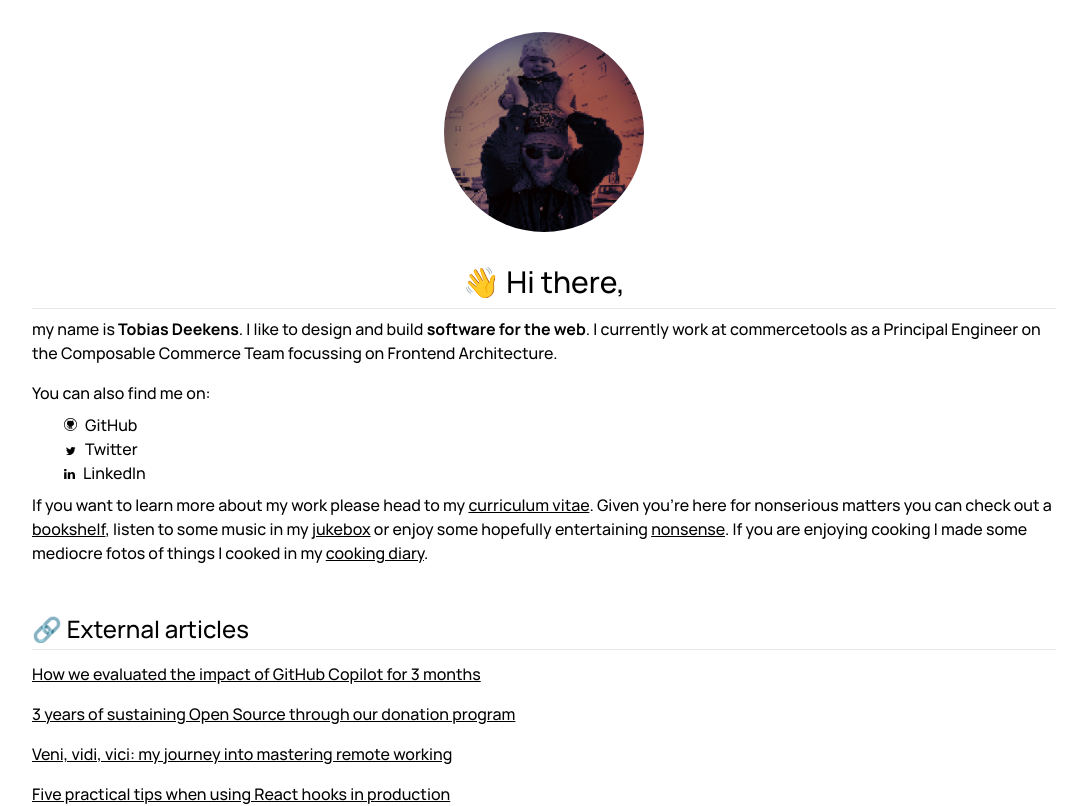
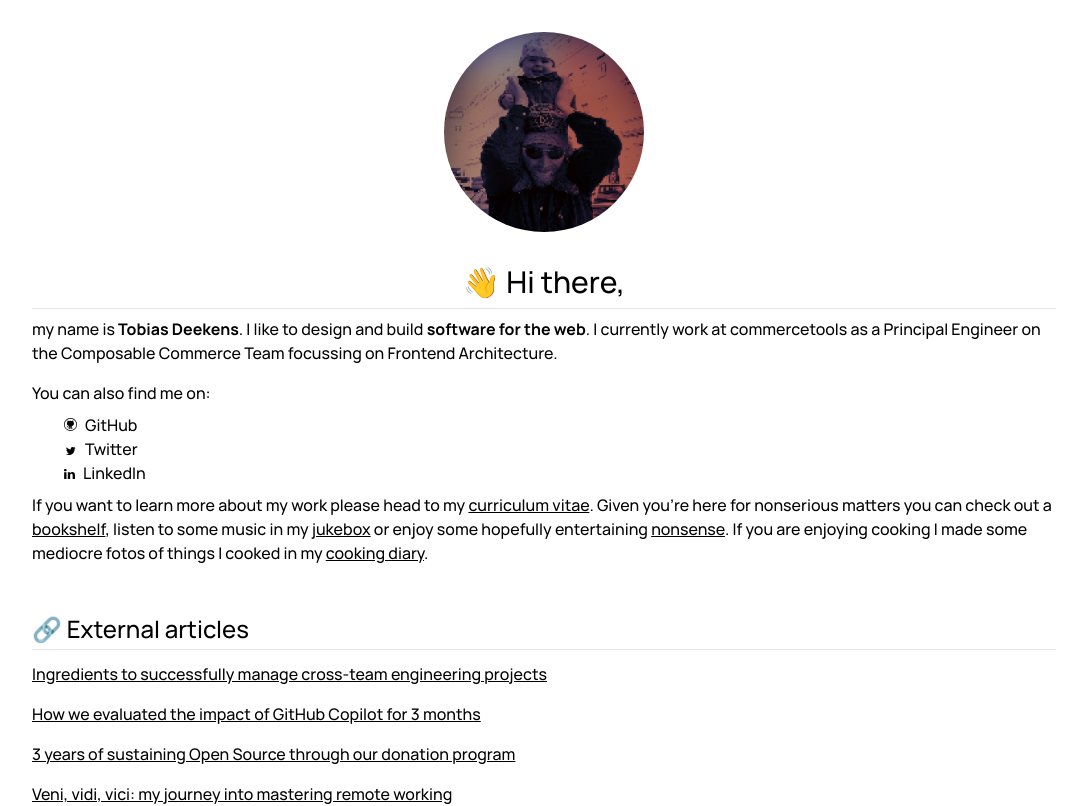
Before and after one commit to tdeekens/tdeekens.name, a Next.js app: page / in a window 1280 px wide. Shown: the top 806 px of the page, without its empty margins (96-1178 px from the left). Built offline with nearby package versions, Linux system fonts and the light colour scheme.

Commit message:
feat: add new blog post

```diff
--- a/pages/index.tsx
+++ b/pages/index.tsx
@@ -117,6 +117,11 @@ const Home = (props: THomeProps) => (
       <section className="my-8">
         <Text.Headline as="h2">🔗 External articles</Text.Headline>
         <Text.Paragraph>
+          <ExternalLink href="https://commercetools.com/blog/cross-functional-team-collaboration-tools-strategies">
+            Ingredients to successfully manage cross-team engineering projects
+          </ExternalLink>
+        </Text.Paragraph>
+        <Text.Paragraph>
           <ExternalLink href="https://commercetools.com/blog/how-we-evaluated-the-impact-of-github-copilot-for-3-months">
             How we evaluated the impact of GitHub Copilot for 3 months
           </ExternalLink>
```
